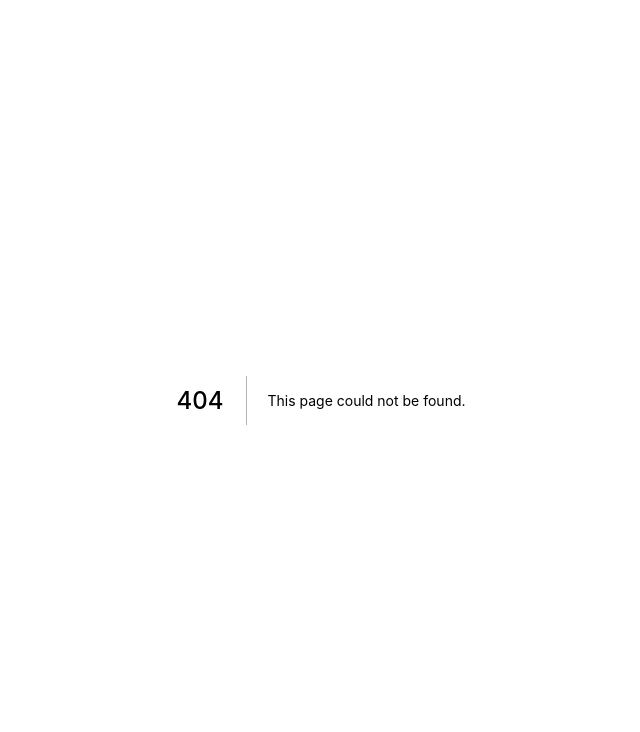
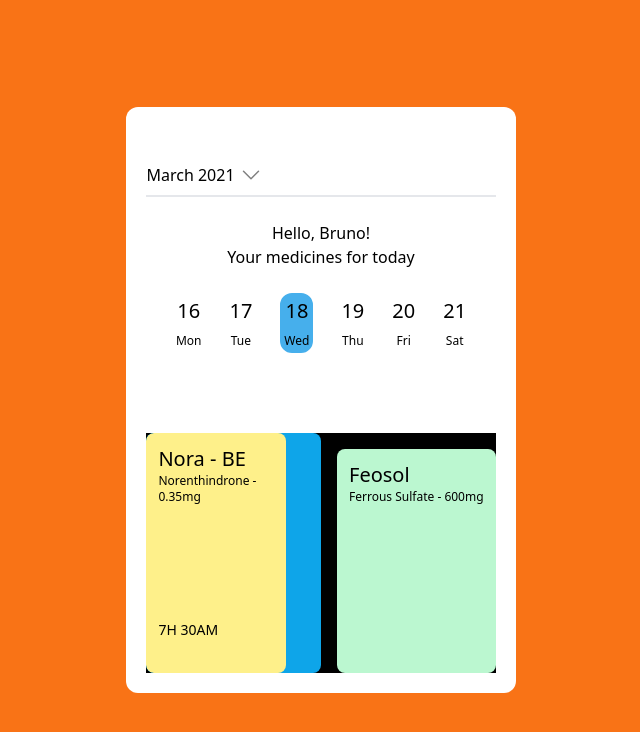
Before and after one commit to yeonjijeon/React-nomad_carrot_market_app, a Next.js app: page /challenge in a window 1280 px wide. Before the commit this address had no page. Shown: the top 732 px of the page, without its empty margins (319-959 px from the left). Built offline with nearby package versions, Linux system fonts and the light colour scheme.

Commit message:
챌린지

```diff
--- /dev/null
+++ b/pages/challenge.tsx
@@ -0,0 +1,107 @@
+import type { NextPage } from 'next'
+
+const Challenge: NextPage = () => {
+  return (
+    <div className="flex h-screen w-full items-center justify-center bg-orange-500 ">
+      <div className="bg-white px-5 pt-14 pb-5 rounded-xl ">
+        <div className="flex flex-col">
+          <div className="flex space-x-1 pb-2">
+            <span className="font-light">March 2021</span>
+            <div className="w-6">
+              <svg
+                fill="none"
+                stroke="gray"
+                stroke-width="1.5"
+                viewBox="0 0 24 24"
+                xmlns="http://www.w3.org/2000/svg"
+                aria-hidden="true"
+              >
+                <path
+                  stroke-linecap="round"
+                  stroke-linejoin="round"
+                  d="M19.5 8.25l-7.5 7.5-7.5-7.5"
+                ></path>
+              </svg>
+            </div>
+          </div>
+          <div className="justify-between border-t-2" />
+
+          <div className="flex flex-col items-center justify-center p-6">
+            <span className="font-medium text-center">
+              Hello, Bruno!<br></br>Your medicines for today
+            </span>
+          </div>
+
+          <div className="flex space-x-7 px-2 pb-20 items-center justify-center">
+            <div className="flex flex-col space-y-2 items-center justify-center">
+              <span className="text-xl font-medium">16</span>
+              <span className="text-xs">Mon</span>
+            </div>
+            <div className="flex flex-col space-y-2 items-center justify-center">
+              <span className="text-xl font-medium">17</span>
+              <span className="text-xs">Tue</span>
+            </div>
+            <div
+              className="flex flex-col space-y-2 items-center justify-center
+          bg-[hsl(202,81%,60%)] rounded-xl border-x-4 border-y-4 border-[hsl(202,81%,60%)] "
+            >
+              <span className="text-xl font-medium">18</span>
+              <span className="text-xs">Wed</span>
+            </div>
+            <div className="flex flex-col space-y-2 items-center justify-center">
+              <span className="text-xl font-medium">19</span>
+              <span className="text-xs">Thu</span>
+            </div>
+            <div className="flex flex-col space-y-2 items-center justify-center">
+              <span className="text-xl font-medium">20</span>
+              <span className="text-xs">Fri</span>
+            </div>
+            <div className="flex flex-col space-y-2 items-center justify-center">
+              <span className="text-xl font-medium">21</span>
+              <span className="text-xs">Sat</span>
+            </div>
+          </div>
+        </div>
+
+        <div className="space-y-4 sm:grid sm:grid-cols-2 sm:space-x-4 lg:bg-black">
+          <div className="bg-sky-500 rounded-lg overflow-hidden">
+            <div className="bg-yellow-200 rounded-lg relative w-4/5 h-full p-3 ">
+              <div className="flex flex-col pb-28">
+                <span className="text-xl">Nora - BE</span>
+                <span className="text-xs">Norenthindrone - 0.35mg</span>
+              </div>
+              <span className="text-sm">7H 30AM</span>
+            </div>
+            <div className="flex justify-end">
+              <div className="w-5">
+                <svg
+                  fill="none"
+                  stroke="currentColor"
+                  stroke-width="1.5"
+                  viewBox="0 0 24 24"
+                  xmlns="http://www.w3.org/2000/svg"
+                  aria-hidden="true"
+                >
+                  <path
+                    stroke-linecap="round"
+                    stroke-linejoin="round"
+                    d="M4.5 12.75l6 6 9-13.5"
+                  ></path>
+                </svg>
+              </div>
+            </div>
+          </div>
+
+          <div className="bg-green-200 rounded-lg">
+            <div className="flex flex-col pb-28 p-3">
+              <span className="text-xl">Feosol</span>
+              <span className="text-xs">Ferrous Sulfate - 600mg</span>
+            </div>
+          </div>
+        </div>
+      </div>
+    </div>
+  )
+}
+
+export default Challenge
```
